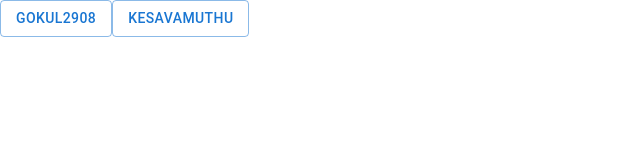
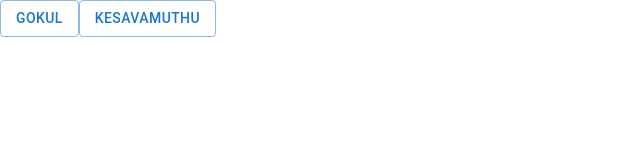
Before and after one commit to gokul2908/Web-Portfolio, a React (Vite) app: page / in a window 1280 px wide. Shown: the top 160 px of the page, without its empty margins (0-640 px from the left). Built offline with nearby package versions, Linux system fonts and the light colour scheme.

Commit message:
updated profile details

```diff
--- a/src/user_details.ts
+++ b/src/user_details.ts
@@ -1,9 +1,9 @@
 const user: any = [
     {
-        name: "gokul2908",
+        name: "gokul",
         metaTitle: "Gokul Portfolio",
         logo: "./images/gokul_logo.png",
-        contactNo: 9047234234,
+        contactNo: 8825874403,
         introText: [
             "I am Gokul",
             "Portfolio using React, Typescript, material UI with animations & responsive layout",
```
